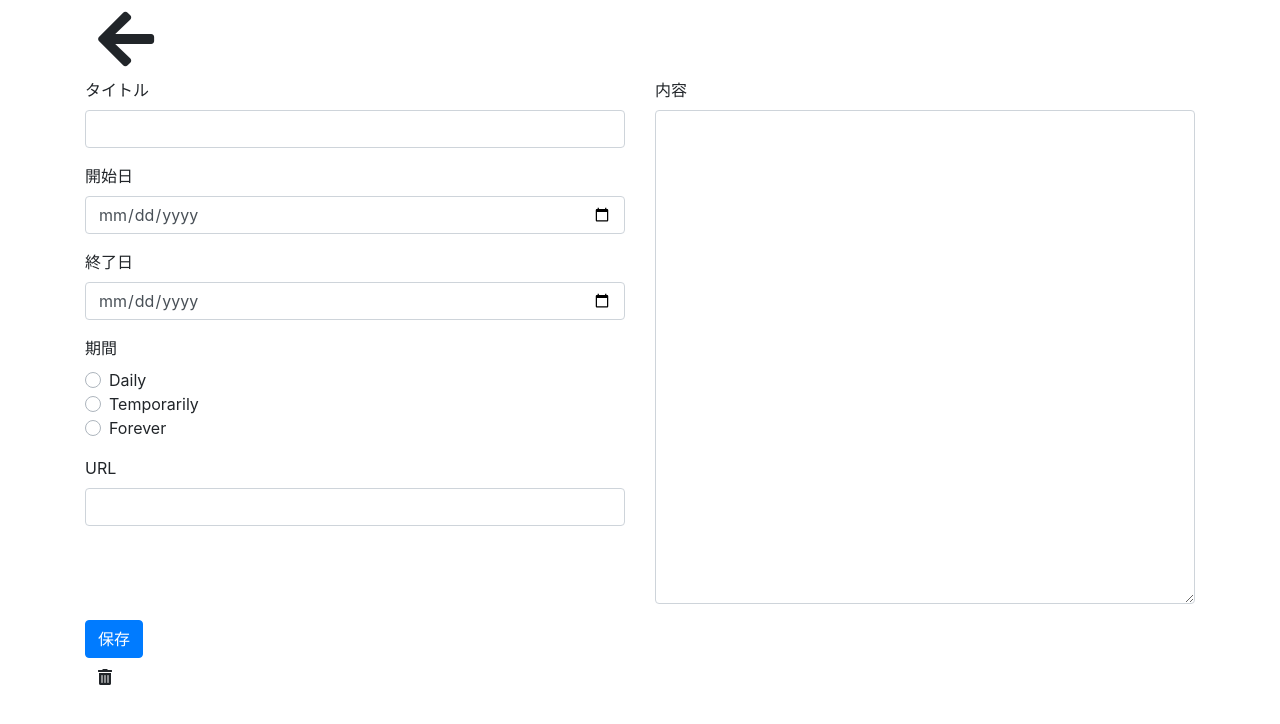
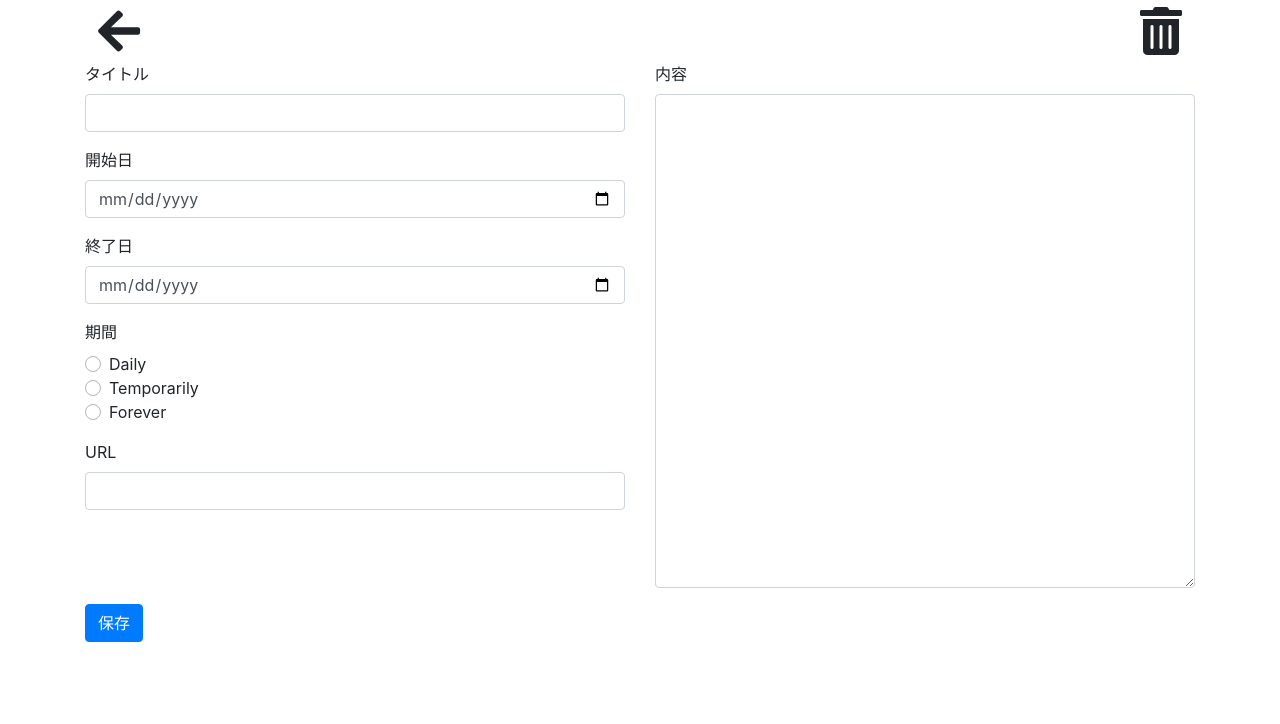
Before and after one commit to akithub/BD_EventViewer, a Django app: page /eventview/add in a window 1280 px wide. Shown: the top 724 px of the page. Run offline with Django 3.2, Linux system fonts and the light colour scheme; some libraries are stand-ins or nearby versions.

Commit message:
chg: 画面の見た目変更

```diff
--- a/event_view/EventViewApp/templates/EventViewApp/edit.html
+++ b/event_view/EventViewApp/templates/EventViewApp/edit.html
@@ -1,6 +1,13 @@
 {% extends 'EventViewApp/_layout.html' %} {% block content %} {% load static %}
 <div class="container">
-  <button onclick="location.href='/eventview'" class="btn" id="back-btn"><i class="fas fa-arrow-left fa-4x"></i></button>
+  <div class="row">
+    <div class="col-1">
+      <button onclick="location.href='/eventview'" class="btn" id="back-btn"><i class="fas fa-arrow-left fa-3x"></i></button>
+    </div>
+    <div class="col-11 text-right">
+      <button class="btn" id="delete_btn"><i class="fas fa-trash-alt fa-3x"></i></button>
+    </div>
+  </div>
   <form action="" method="POST">
     <div class="poster">
       <div class="row">
@@ -42,7 +49,6 @@
       <button class="btn btn-primary" type="submit">保存</button>
     </div>
   </form>
-  <button class="btn" id="delete_btn"><i class="fas fa-trash-alt"></i></button>
   <script type="text/javascript">
     $("#delete_btn").on("click", function () {
       if (confirm("削除しますか？")) {
```
